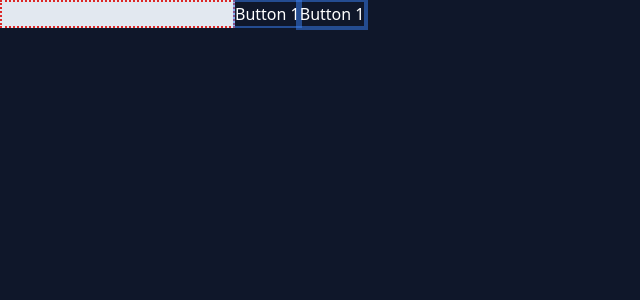
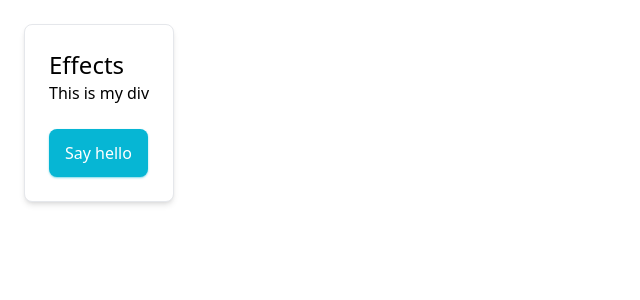
Before and after one commit to Udeme98/Tailwind-Guillaume, a React (Vite) app: page / in a window 1280 px wide. Shown: the top 300 px of the page, without its empty margins (0-640 px from the left). Built offline with nearby package versions, Linux system fonts and the light colour scheme.

Commit message:
created Effects.jsx

```diff
--- a/src/App.jsx
+++ b/src/App.jsx
@@ -1,9 +1,9 @@
-import Border from "./Concepts/Border";
+import Effects from "./Concepts/Effects";
 
 export default function App() {
   return (
     <>
-      <Border />
+      <Effects />
     </>
   );
 }
--- /dev/null
+++ b/src/Concepts/Effects.jsx
@@ -0,0 +1,17 @@
+export default function Effect() {
+  return (
+    <div className="h-screen p-4">
+      {/* shadow effect */}
+      <div className="inline-block p-4 text-black bg-white border rounded-lg shadow-md hover:brightness-75">
+        <h2 className="text-2xl">Effects</h2>
+        <p className="mb-4">This is my div</p>
+        <button className="px-3 py-2 text-white rounded-lg cursor-pointer bg-cyan-500 shadow-sm shadow-cyan-500/50 active:shadow-none">
+          Say hello
+        </button>
+      </div>
+
+      {/* Opacity */}
+      {/* filters - blur, brightness */}
+    </div>
+  );
+}
```
